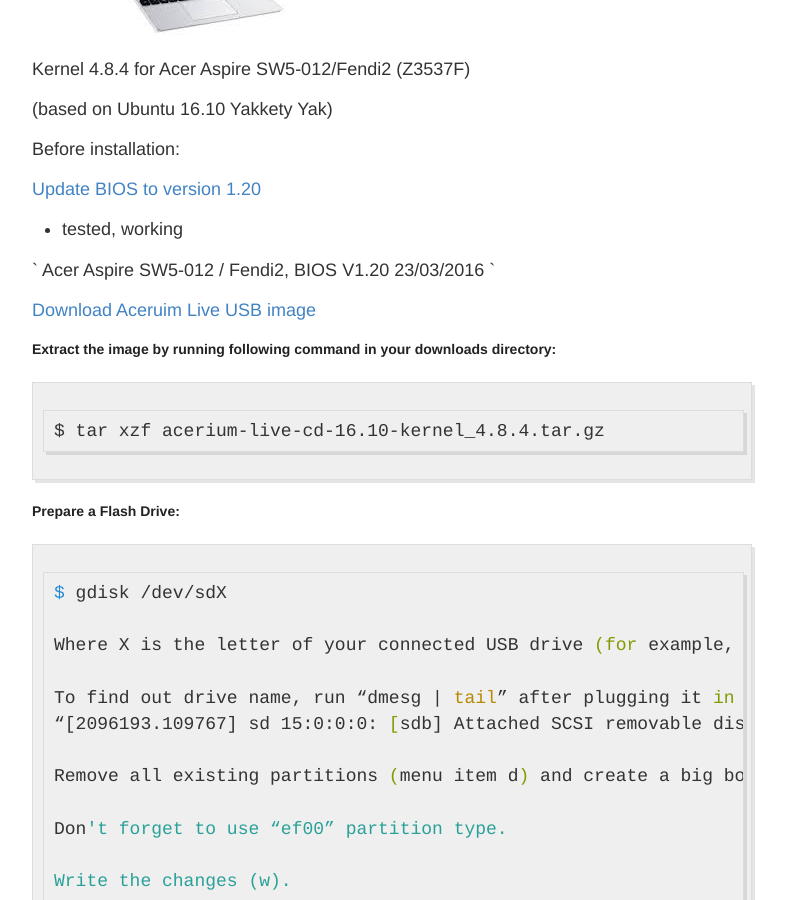
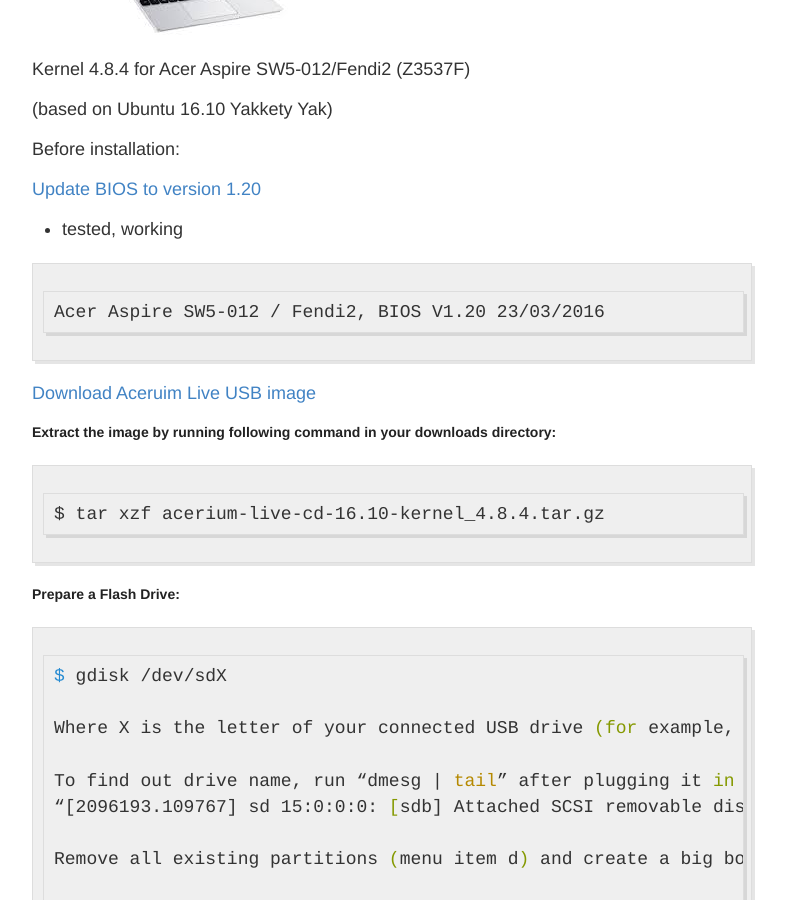
Before and after one commit to vmedvedev/andylavr.github.io, a Jekyll site: the page built from _posts/2016-11-05-english.md, in a window 1280 px wide and 900 px high, scrolled down 410 px. Shown: the whole window, without its empty margins (248-1034 px from the left). Built offline with Jekyll 4.4.1, drawn with Linux system fonts in a browser that asks for light colours.

Commit message:
Update 2016-11-05-english.md

````diff
--- a/_posts/2016-11-05-english.md
+++ b/_posts/2016-11-05-english.md
@@ -19,9 +19,9 @@
 [Update BIOS to version 1.20](http://global-download.acer.com/GDFiles/BIOS/BIOS/BIOS_Acer_1.20_A_A.zip?acerid=635943075181893127&Step1=NOTEBOOK&Step2=ASPIRE%20SWITCH&Step3=SW5-012&OS=ALL&LC=ru&BC=ACER&SC=EMEA_23)
 - tested, working
 
-`
+```bash
 Acer Aspire SW5-012 / Fendi2, BIOS V1.20 23/03/2016
-`
+```
 
 
 [Download Aceruim Live USB image](https://yadi.sk/d/1QyvS_ddymFgb)
````
